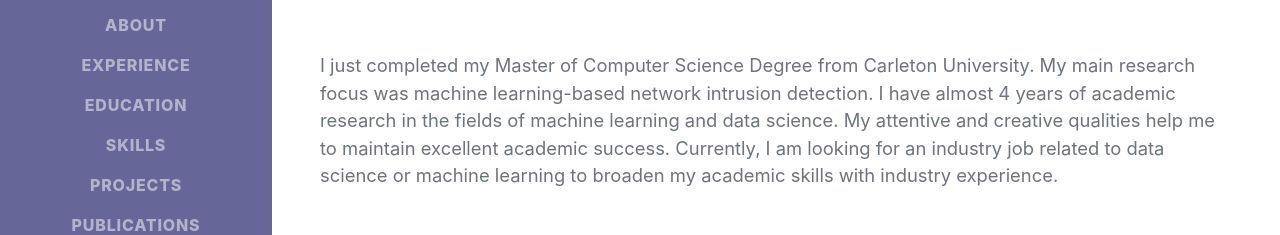
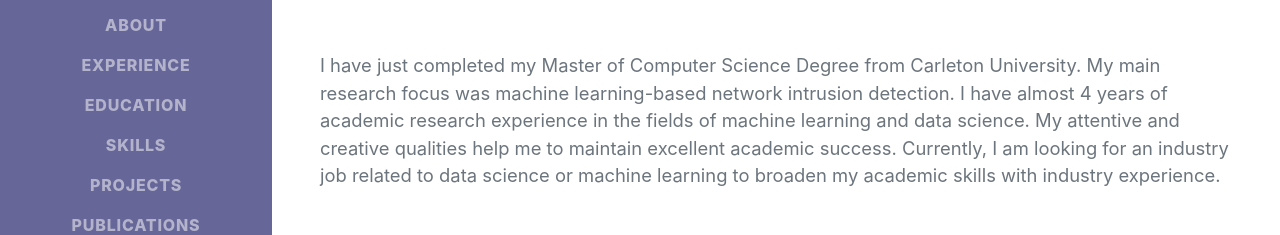
Before and after one commit to rahbarahsan/rahbarahsan.github.io, a plain HTML site: page index.html in a window 1280 px wide. Shown: the part 335-570 px from the top of the page. Drawn offline with nearby package versions, Linux system fonts and the light colour scheme; a web font is replaced by a local one.

Commit message:
Add files via upload
About me updated

```diff
--- a/index.html
+++ b/index.html
@@ -51,7 +51,7 @@
                         +1-437-776-2982 |  <a href="rahbar916@gmail.com">rahbar916@gmail.com</a> | 3347 Southgate Rd, Ottawa, ON, K1V 7Y3
 
                     </div>
-                    <p class="lead mb-5">I just completed my Master of Computer Science Degree from Carleton University. My main research focus was machine learning-based network intrusion detection. I have almost 4 years of academic research in the fields of machine learning and data science. My attentive and creative qualities help me to maintain excellent academic success. Currently, I am looking for an industry job related to data science or machine learning to broaden my academic skills with industry experience.</p>
+                    <p class="lead mb-5">I have just completed my Master of Computer Science Degree from Carleton University. My main research focus was machine learning-based network intrusion detection. I have almost 4 years of academic research experience in the fields of machine learning and data science. My attentive and creative qualities help me to maintain excellent academic success. Currently, I am looking for an industry job related to data science or machine learning to broaden my academic skills with industry experience.</p>
                     <div class="social-icons">
                         <a class="social-icon" href="https://www.linkedin.com/in/rahbar-ahsan-6a2594132/"><i class="fab fa-linkedin-in"></i></a>
                         <a class="social-icon" href="https://github.com/rahbarahsan"><i class="fab fa-github"></i></a>
```
